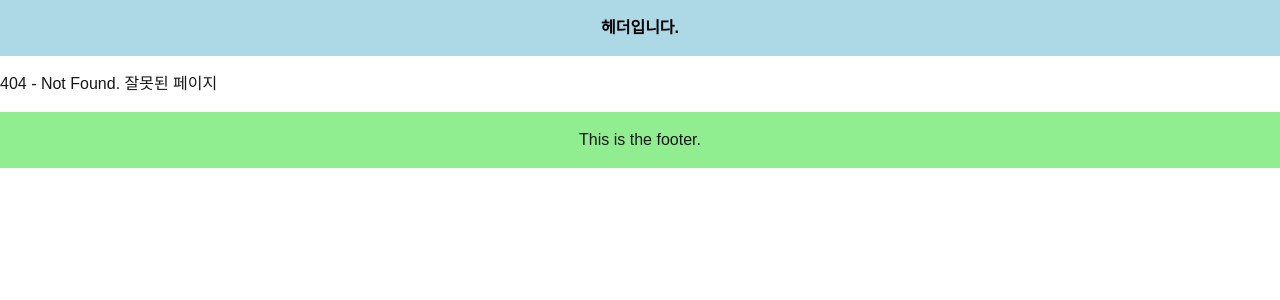
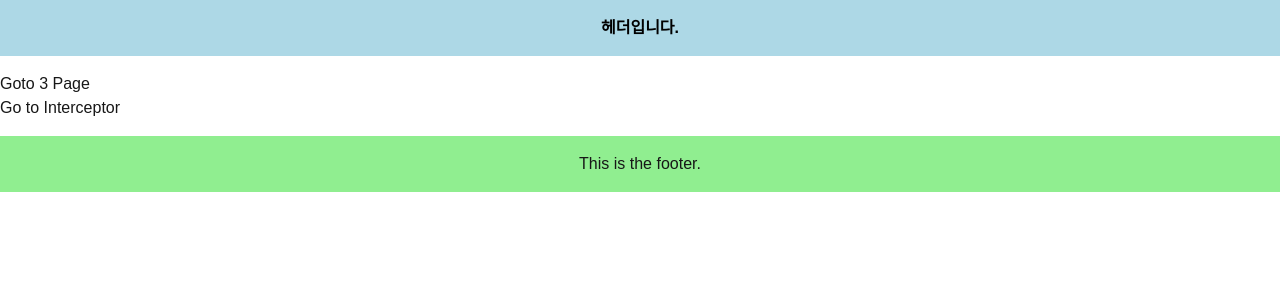
Before and after one commit to Halozhan/backend-lecture, a Next.js app: page /goto3 in a window 1280 px wide. Before the commit this address had no page. Shown: the top 300 px of the page. Built offline with nearby package versions, Linux system fonts and the light colour scheme.

Commit message:
대시보드 로그인 상태 수정 및 새로운 페이지 추가: Goto2, Goto3, Interceptor 페이지 생성

```diff
--- a/src/app/dashboard/layout.tsx
+++ b/src/app/dashboard/layout.tsx
@@ -11,7 +11,7 @@ export default function DashboardLayout({
   notification: React.ReactNode;
   login: React.ReactNode;
 }) {
-  const isLoggedIn = false;
+  const isLoggedIn = true;
 
   return isLoggedIn ? (
     <div>
--- /dev/null
+++ b/src/app/goto3/page.tsx
@@ -0,0 +1,9 @@
+import Link from "next/link";
+export default async function goto3() {
+  return (
+    <div>
+      <h1>Goto 3 Page</h1>
+      <Link href={"/interceptor"}>Go to Interceptor</Link>
+    </div>
+  );
+}
--- /dev/null
+++ b/src/app/interceptor/(.)goto2/page.tsx
@@ -0,0 +1,9 @@
+import Link from "next/link";
+export default async function Goto2() {
+  return (
+    <div>
+      <h1>(.) Intercepted Goto 2 Page</h1>
+      <Link href={"/interceptor"}>Go to Interceptor</Link>
+    </div>
+  );
+}
--- /dev/null
+++ b/src/app/interceptor/(..)goto3/page.tsx
@@ -0,0 +1,9 @@
+import Link from "next/link";
+export default async function Goto3() {
+  return (
+    <div>
+      <h1>(.) Intercepted Goto 3 Page</h1>
+      <Link href={"/interceptor"}>Go to Interceptor</Link>
+    </div>
+  );
+}
--- /dev/null
+++ b/src/app/interceptor/goto2/page.tsx
@@ -0,0 +1,9 @@
+import Link from "next/link";
+export default async function Goto2() {
+  return (
+    <div>
+      <h1>Goto 2 Page</h1>
+      <Link href={"/interceptor"}>Go to Interceptor</Link>
+    </div>
+  );
+}
--- /dev/null
+++ b/src/app/interceptor/page.tsx
@@ -0,0 +1,11 @@
+import Link from "next/link";
+export default async function Interceptor() {
+  return (
+    <div>
+      <h1>Interceptor Page</h1>
+      <Link href={"/interceptor/goto2"}>Go to 2</Link>
+      <br />
+      <Link href={"/goto3"}>Go to 3</Link>
+    </div>
+  );
+}
```
